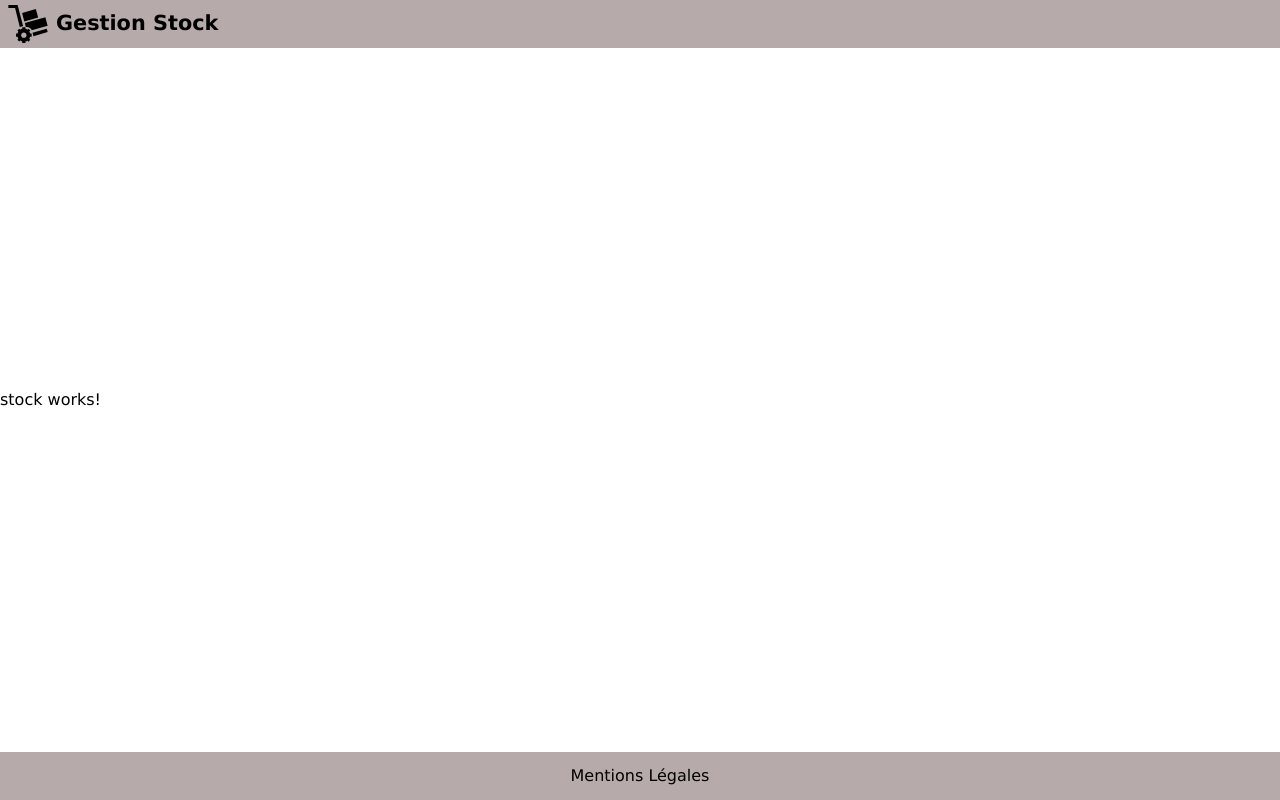
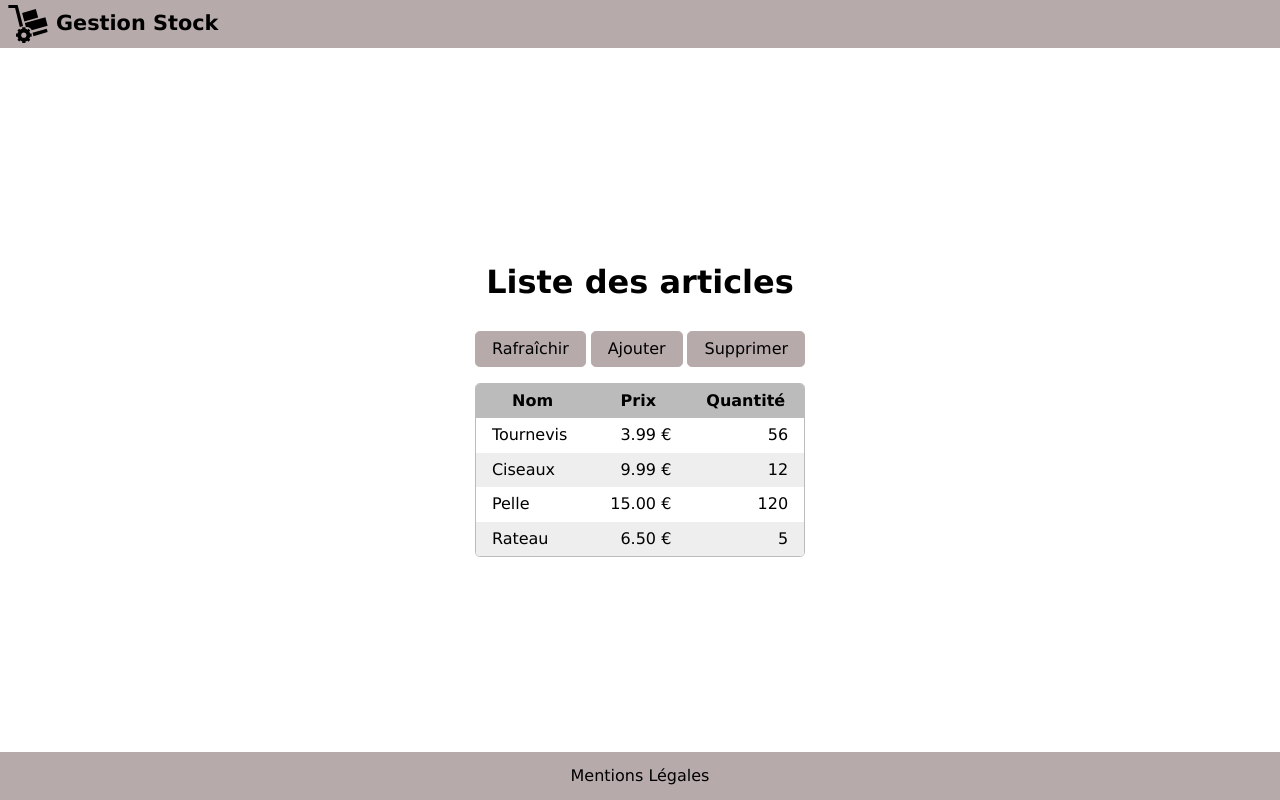
Before and after one commit to leaaubert1497/angular-formation, an Angular app in the folder front/: page /stock in a window 1280 px wide. Built offline with nearby package versions, Linux system fonts and the light colour scheme.

Commit message:
dev: added add component

```diff
--- /dev/null
+++ b/front/src/app/stock/add/add.component.html
@@ -0,0 +1 @@
+<p>add works!</p>
--- a/front/src/app/stock/stock-routing.module.ts
+++ b/front/src/app/stock/stock-routing.module.ts
@@ -1,11 +1,15 @@
 import { NgModule } from '@angular/core';
 import { RouterModule, Routes } from '@angular/router';
+import { AddComponent } from './add/add.component';
 import { StockComponent } from './stock.component';
 
-const routes: Routes = [{ path: '', component: StockComponent }];
+const routes: Routes = [
+  { path: '', component: StockComponent },
+  { path: 'add', component: AddComponent },
+];
 
 @NgModule({
   imports: [RouterModule.forChild(routes)],
-  exports: [RouterModule]
+  exports: [RouterModule],
 })
-export class StockRoutingModule { }
+export class StockRoutingModule {}
--- a/front/src/app/stock/stock.component.html
+++ b/front/src/app/stock/stock.component.html
@@ -1 +1,41 @@
-<p>stock works!</p>
+<main>
+  <h1>Liste des articles</h1>
+  <div class="content">
+    <nav>
+      <button>Rafraîchir</button>
+      <a routerLink="#" class="button">Ajouter</a>
+      <button>Supprimer</button>
+    </nav>
+    <table>
+      <thead>
+        <tr>
+          <th class="name">Nom</th>
+          <th class="price">Prix</th>
+          <th class="qty">Quantité</th>
+        </tr>
+      </thead>
+      <tbody>
+        <tr>
+          <td class="name">Tournevis</td>
+          <td class="price">3.99 €</td>
+          <td class="qty">56</td>
+        </tr>
+        <tr>
+          <td class="name">Ciseaux</td>
+          <td class="price">9.99 €</td>
+          <td class="qty">12</td>
+        </tr>
+        <tr>
+          <td class="name">Pelle</td>
+          <td class="price">15.00 €</td>
+          <td class="qty">120</td>
+        </tr>
+        <tr>
+          <td class="name">Rateau</td>
+          <td class="price">6.50 €</td>
+          <td class="qty">5</td>
+        </tr>
+      </tbody>
+    </table>
+  </div>
+</main>
--- a/front/src/app/stock/stock.component.scss
+++ b/front/src/app/stock/stock.component.scss
@@ -0,0 +1,17 @@
+div.content {
+    display: flex;
+    flex-flow: column;
+    gap: 1em;
+  }
+
+  nav {
+    display: flex;
+    gap: 0.3em;
+  }
+
+  tbody {
+    td.qty,
+    td.price {
+      text-align: right;
+    }
+  }
--- a/front/src/app/stock/stock.module.ts
+++ b/front/src/app/stock/stock.module.ts
@@ -3,11 +3,13 @@
 
 import { StockRoutingModule } from './stock-routing.module';
 import { StockComponent } from './stock.component';
+import { AddComponent } from './add/add.component';
 
 
 @NgModule({
   declarations: [
-    StockComponent
+    StockComponent,
+    AddComponent
   ],
   imports: [
     CommonModule,
--- a/front/src/scss/button.scss
+++ b/front/src/scss/button.scss
@@ -5,8 +5,8 @@
   align-items: center;
   gap: 0.5em;
 
-  background-color: #eee;
-  border: 0.1em solid #eee;
+  background-color: #b7aaaa;
+  border: 0.1em solid #b7aaaa;
   padding: 0.5em 1em;
   border-radius: 0.3em;
 
--- /dev/null
+++ b/front/src/scss/table.scss
@@ -0,0 +1,33 @@
+table {
+    border: 0.1em solid #bbb;
+
+    border-radius: 0.3em;
+    border-collapse: separate;
+    border-spacing: 0;
+    overflow: hidden;
+
+    th,
+    td {
+      padding: 0.5em 1em;
+    }
+
+    thead {
+      background-color: #bbb;
+    }
+
+    tbody {
+      cursor: pointer;
+
+      tr:nth-child(even) {
+        background-color: #eee;
+      }
+
+      tr:hover {
+        background-color: #ddd;
+      }
+
+      tr.selected {
+        background-color: #ccc;
+      }
+    }
+  }
--- a/front/src/styles.scss
+++ b/front/src/styles.scss
@@ -3,6 +3,8 @@
 @use "../node_modules/sanitize.css/sanitize.css";
 
 @use "scss/button.scss";
+@use "scss/table.scss";
+
 
 body {
     font-family: Verdana, Geneva, Tahoma, sans-serif;
```
Also changed, not shown: front/src/app/stock/add/add.component.ts (added, +10 -0 lines), front/src/app/stock/add/add.component.scss (added), 1 other file (tests, documents, lock files or other folders).
